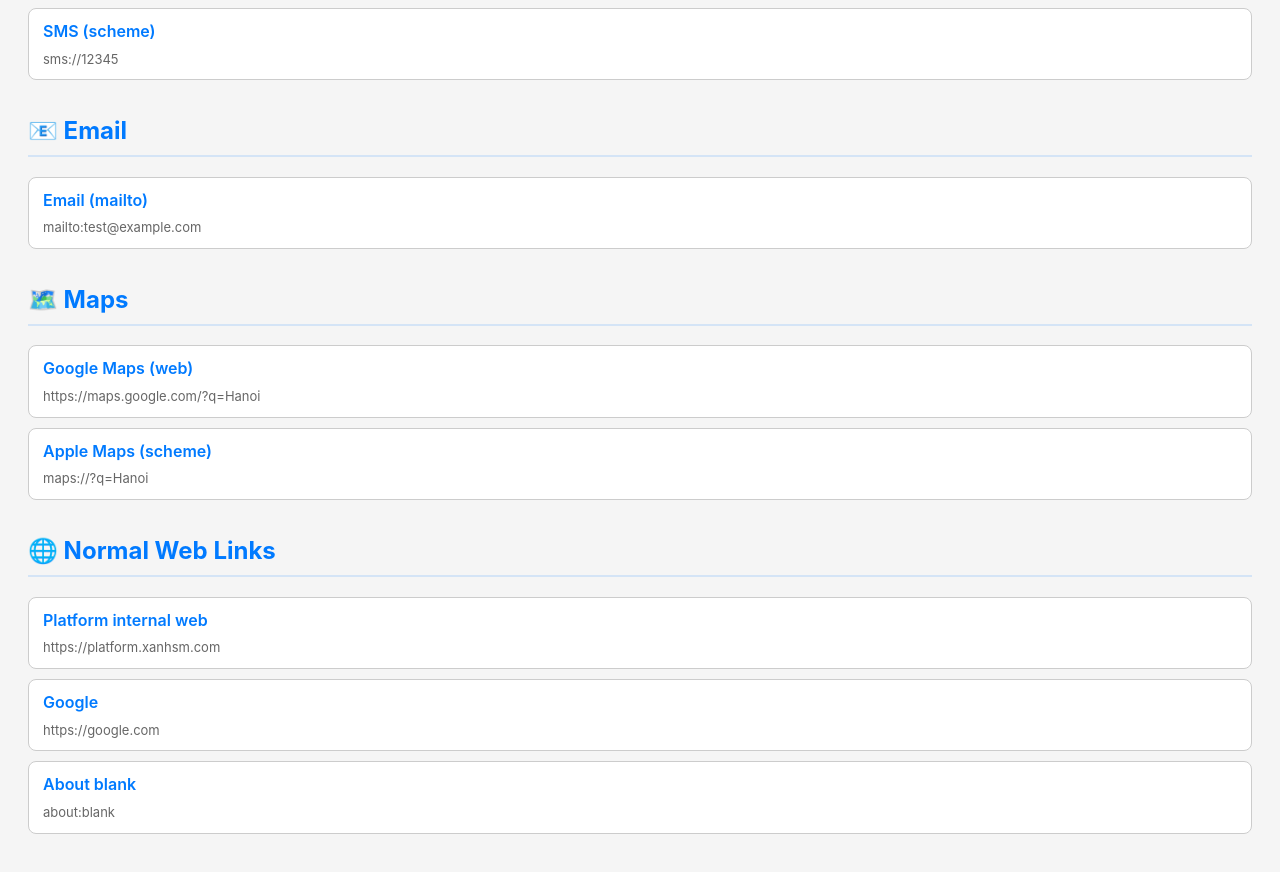
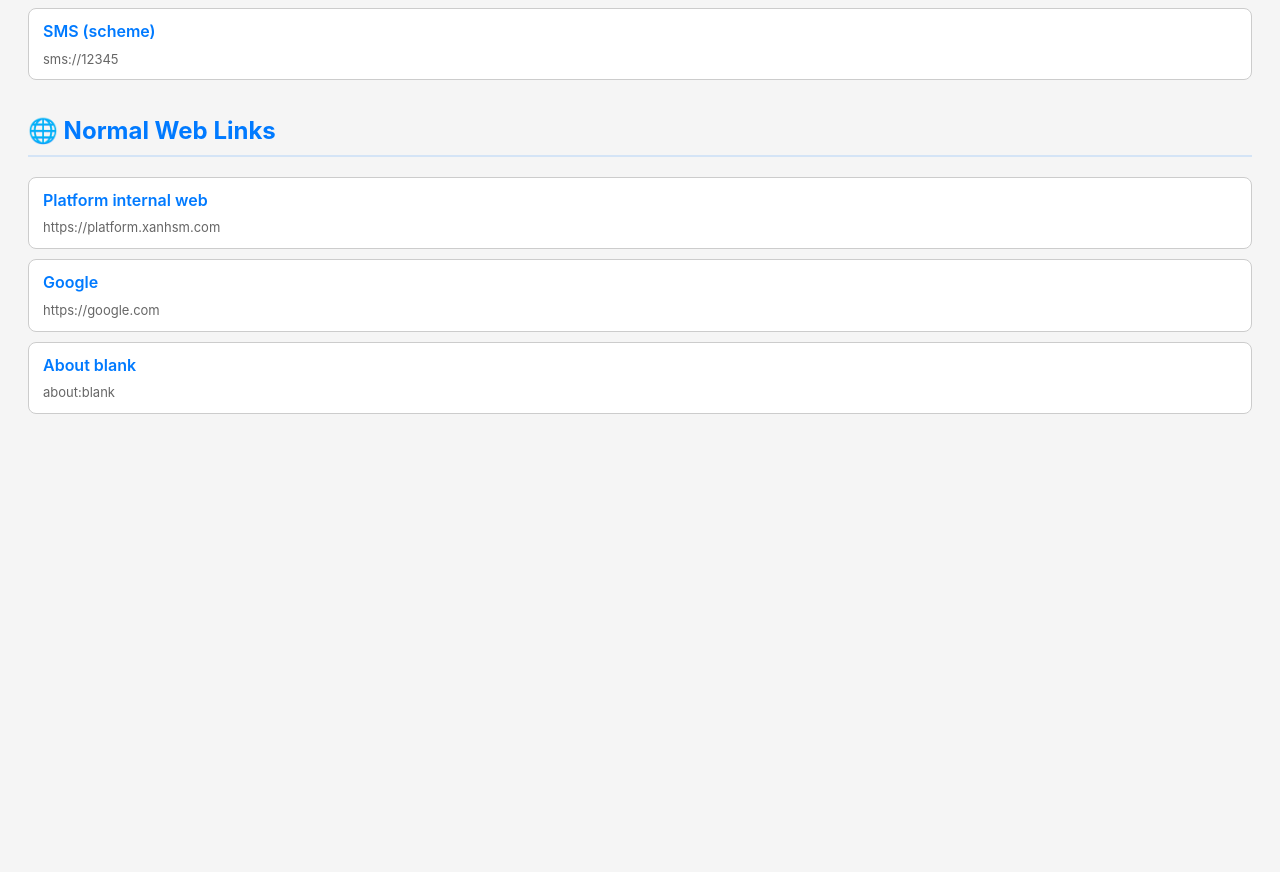
Before and after one commit to vantien2905/my-new-page, a plain HTML site: page index.html in a window 1280 px wide. Shown: the part 2068-2940 px from the top of the page. After the commit the page ends 2520 px from the top, so only its background shows below. Drawn offline with Linux system fonts and the light colour scheme.

Commit message:
Remove email and máp

```diff
--- a/index.html
+++ b/index.html
@@ -153,26 +153,6 @@
   </div>
 
   <div class="section">
-    <h2>📧 Email</h2>
-    <div class="link-block">
-      <a href="mailto:test@example.com">Email (mailto)</a>
-      <div class="url">mailto:test@example.com</div>
-    </div>
-  </div>
-
-  <div class="section">
-    <h2>🗺️ Maps</h2>
-    <div class="link-block">
-      <a href="https://maps.google.com/?q=Hanoi">Google Maps (web)</a>
-      <div class="url">https://maps.google.com/?q=Hanoi</div>
-    </div>
-    <div class="link-block">
-      <a href="maps://?q=Hanoi">Apple Maps (scheme)</a>
-      <div class="url">maps://?q=Hanoi</div>
-    </div>
-  </div>
-
-  <div class="section">
     <h2>🌐 Normal Web Links</h2>
     <div class="link-block">
       <a href="https://platform.xanhsm.com">Platform internal web</a>
```
